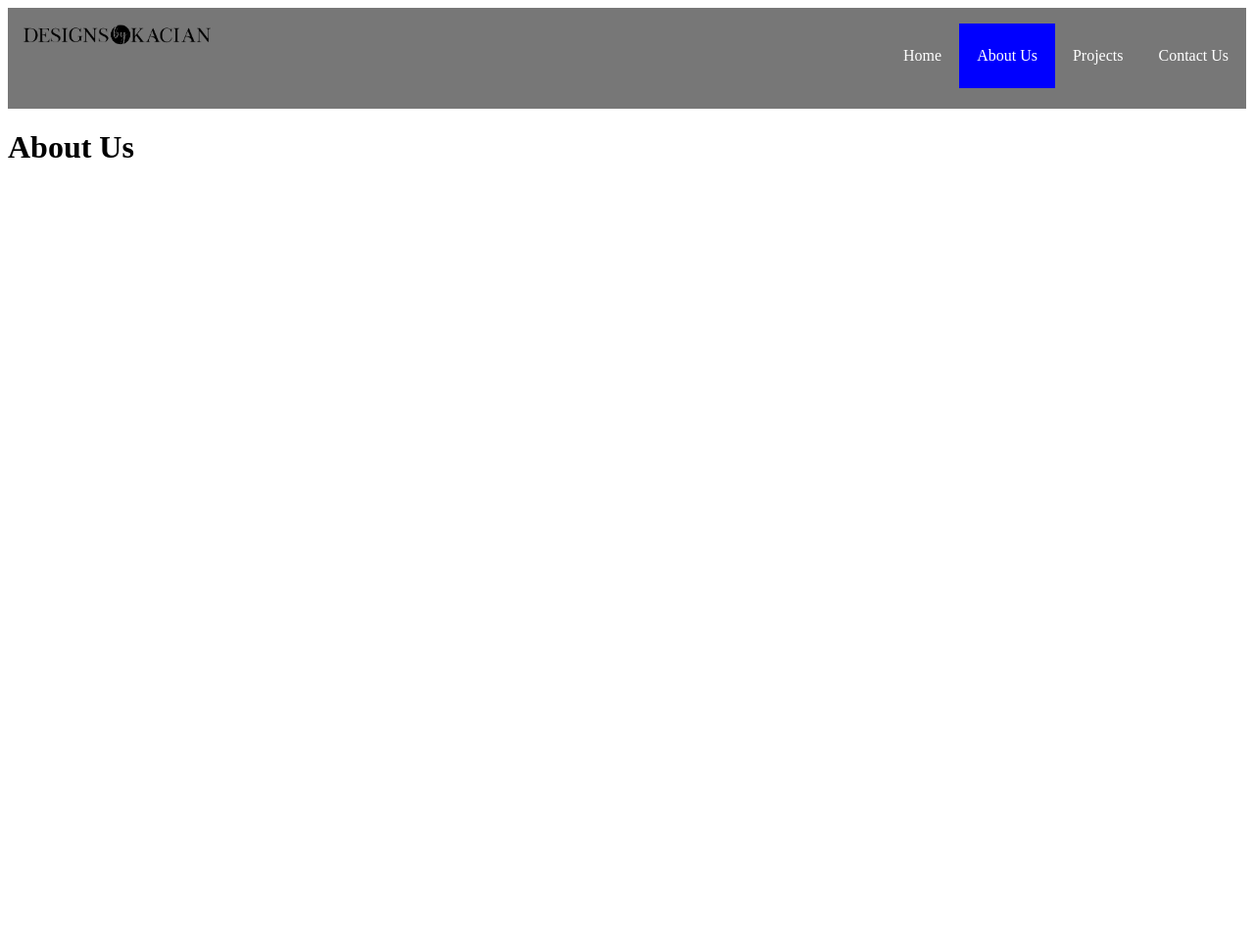
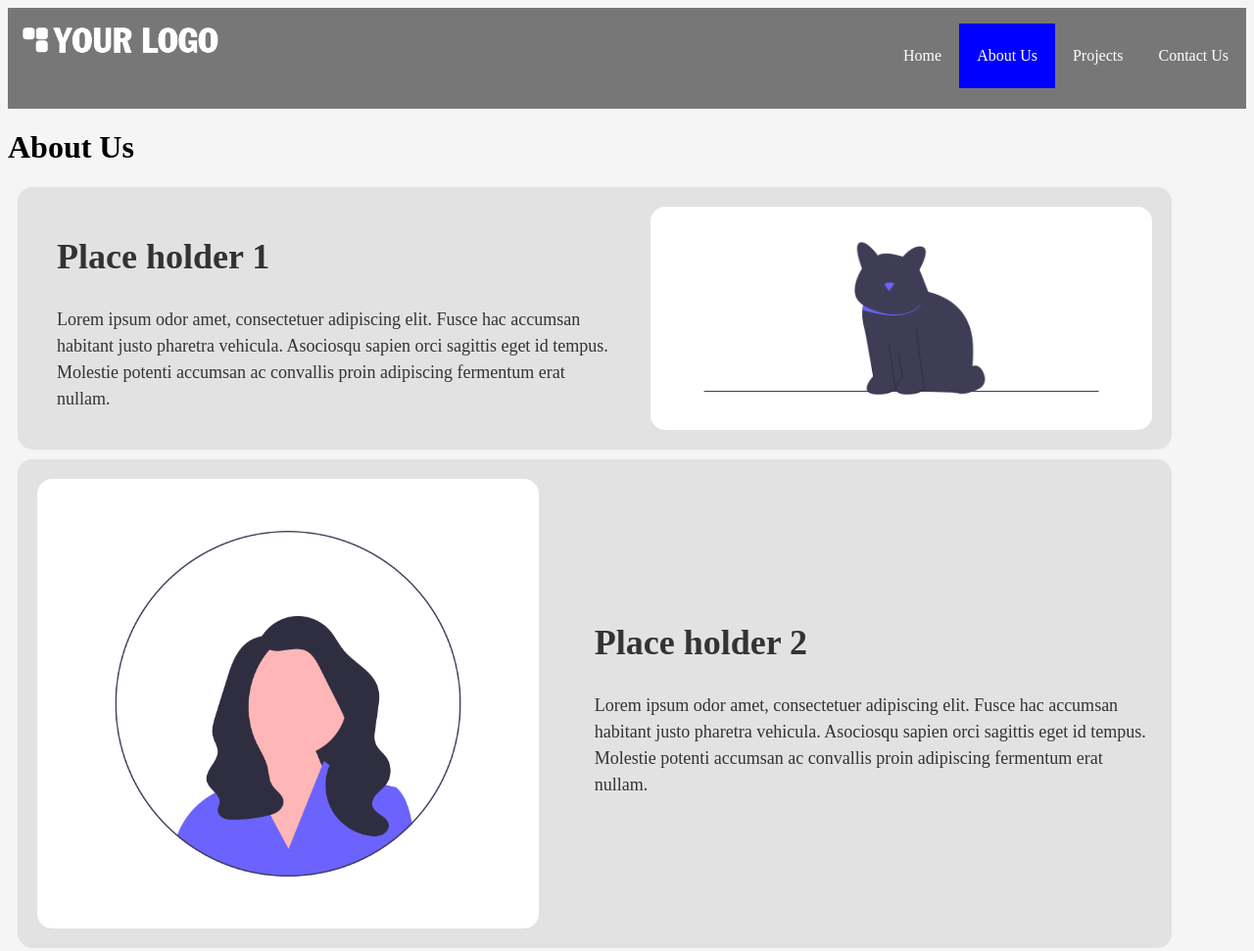
Before and after one commit to doghead71/VectorWebDesign20241028, a plain HTML site: page website/pages/about.html in a window 1280 px wide. Shown: the top 971 px of the page at 98% size. Before the commit the page ends 800 px from the top, so only its background shows below. Drawn offline with Linux system fonts and the light colour scheme.

Commit message:
nov 22 class

```diff
--- a/website/css/style.css
+++ b/website/css/style.css
@@ -6,7 +6,9 @@ header{
     justify-content: space-between;
     flex-direction: row;
 }
-
+body{
+    background-color: #f6f5f5;
+}
 .bordered-container{
     border:1px solid #777;
     padding: 10px;
@@ -101,3 +103,25 @@ nav ul li a:hover{
     text-align: center;
     font-size: larger;
 }
+.z-container{
+    max-width: 90%;
+    display: flex;
+    align-items: center;
+    justify-content: space-between;
+    padding: 20px;
+    margin: 10px;
+    background-color: #e2e2e2;
+    border-radius: 15px;
+}
+.image{
+    width: 45%;
+    border-radius: 15px;
+}
+.z-text{
+    padding-left: 20px;
+    margin: 0;
+    width: 50%;
+    font-size: 18px;
+    line-height: 1.5;
+    color: #333;
+}
--- a/website/pages/about.html
+++ b/website/pages/about.html
@@ -9,7 +9,7 @@
 <body>
     <header role="header" >
         <div id="logo">
-            <img src="../img/primary-black-8.png" alt="logo">
+            <img src="../img/Asset 2-8.png" alt="logo">
         </div>
         <nav id="nav">
             <ul>
@@ -21,5 +21,28 @@
         </nav>
     </header>
     <h1>About Us</h1>
+    <div class="z-page-layout">
+        <div class="z-container" id="container-1">
+            <div class="z-text">
+                <h1>Place holder 1</h1>
+                <p>Lorem ipsum odor amet, consectetuer adipiscing elit. Fusce hac accumsan habitant justo pharetra vehicula. Asociosqu sapien orci sagittis eget id tempus. Molestie potenti accumsan ac convallis proin adipiscing fermentum erat nullam.</p>
+            </div>
+            <img src="../img/undraw_Cat_epte.png" class="image" alt="first person">
+        </div>
+        <div class="z-container" id="container-2">
+            <img src="../img/undraw_Female_avatar_efig.png" class="image" alt="second-person">
+            <div class="z-text">
+                <h1>Place holder 2</h1>
+                <p>Lorem ipsum odor amet, consectetuer adipiscing elit. Fusce hac accumsan habitant justo pharetra vehicula. Asociosqu sapien orci sagittis eget id tempus. Molestie potenti accumsan ac convallis proin adipiscing fermentum erat nullam.</p>
+            </div>
+        </div>
+        <div class="z-container" id="container-3">
+            <div class="z-text">
+                <h1>Place holder 3</h1>
+                <p>Lorem ipsum odor amet, consectetuer adipiscing elit. Fusce hac accumsan habitant justo pharetra vehicula. Asociosqu sapien orci sagittis eget id tempus. Molestie potenti accumsan ac convallis proin adipiscing fermentum erat nullam.</p>
+            </div>
+            <img src="../img/undraw_Pic_profile_re_7g2h.png" class="image" alt="third-person">
+        </div>
+    </div>
 </body>
 </html>
```
Also changed, not shown: website/index.html (+1 -1 lines), website/pages/contact.html (+1 -1 lines), website/pages/project.html (+1 -1 lines), website/img/Asset 2-8.png (added), website/img/primary logo.png (deleted), website/img/undraw_Cat_epte.png (added), website/img/undraw_Coffee_Time_e8cw.png (added), website/img/undraw_Drink_coffee_v3au.png (added), website/img/undraw_Female_avatar_efig.png (added), website/img/undraw_Male_avatar_g98d.png (added), website/img/undraw_Pic_profile_re_7g2h.png (added), website/img/undraw_Profile_pic_re_iwgo.png (added).
